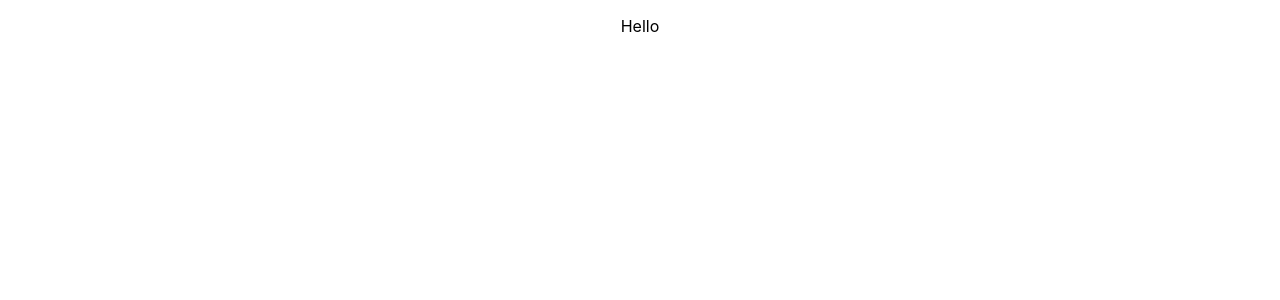
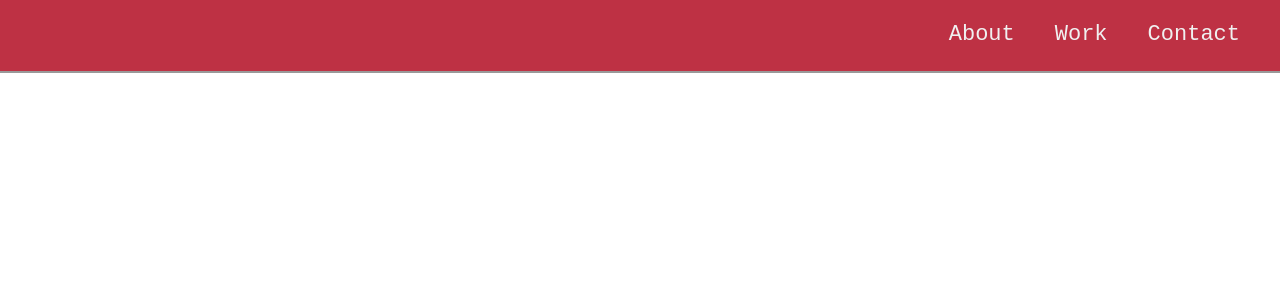
Before and after one commit to Esther-Yang/portfolio, a React (Create React App) app: page / in a window 1280 px wide. Shown: the top 300 px of the page. Built offline with nearby package versions, Linux system fonts and the light colour scheme.

Commit message:
Done Navbar component (js and css)

```diff
--- a/src/App.js
+++ b/src/App.js
@@ -1,8 +1,10 @@
-import './App.css';
+import "./App.css";
+import Navbar from "./components/Navbar";
 
 function App() {
   return (
     <div className="App">
+      <Navbar />
       <p> Hello </p>
     </div>
   );
--- /dev/null
+++ b/src/components/Navbar.js
@@ -0,0 +1,24 @@
+import { Fragment } from "react/cjs/react.production.min";
+import classes from "./Navbar.module.css";
+
+const Navbar = (props) => {
+  return (
+    <Fragment>
+      <nav id="navbar" className={classes.nav}>
+        <ul className={classes.navList}>
+          <li>
+            <a href="#welcome-section">About</a>
+          </li>
+          <li>
+            <a href="#projects">Work</a>
+          </li>
+          <li>
+            <a href="#contact">Contact</a>
+          </li>
+        </ul>
+      </nav>
+    </Fragment>
+  );
+};
+
+export default Navbar;
--- /dev/null
+++ b/src/components/Navbar.module.css
@@ -0,0 +1,36 @@
+.nav {
+  display: flex;
+  justify-content: flex-end;
+  position: fixed;
+  top: 0;
+  left: 0;
+  width: 100%;
+  background: var(--main-red);
+  box-shadow: 0 2px 0 rgba(0, 0, 0, 0.4);
+  z-index: 10;
+}
+
+.navList {
+  display: flex;
+  margin-right: 2rem;
+}
+
+@media (max-width: 28.75em) {
+  .nav {
+    justify-content: center;
+  }
+
+  .navList {
+    margin: 0 1rem;
+  }
+}
+
+.navList a {
+  display: block;
+  font-size: 2.2rem;
+  padding: 2rem;
+}
+
+.navList a:hover {
+  background: var(--main-blue);
+}
--- a/src/index.css
+++ b/src/index.css
@@ -1,13 +1,93 @@
-body {
-  margin: 0;
-  font-family: -apple-system, BlinkMacSystemFont, 'Segoe UI', 'Roboto', 'Oxygen',
-    'Ubuntu', 'Cantarell', 'Fira Sans', 'Droid Sans', 'Helvetica Neue',
-    sans-serif;
-  -webkit-font-smoothing: antialiased;
-  -moz-osx-font-smoothing: grayscale;
+/* Variables */
+
+:root {
+  --main-white: #f0f0f0;
+  --main-red: #be3144;
+  --main-blue: #45567d;
+  --main-gray: #303841;
 }
 
-code {
-  font-family: source-code-pro, Menlo, Monaco, Consolas, 'Courier New',
-    monospace;
+/* Reset */
+* {
+  margin: 0;
+  padding: 0;
 }
+
+*,
+*::before,
+*::after {
+  box-sizing: inherit;
+}
+
+html {
+  box-sizing: border-box;
+
+  /* Set font size for easy rem calculations
+   * default document font size = 16px, 1rem = 16px, 100% = 16px
+   * (100% / 16px) * 10 = 62.5%, 1rem = 10px, 62.5% = 10px
+  */
+  font-size: 62.5%;
+  scroll-behavior: smooth;
+}
+
+/* Media query */
+/* 1200px / 16px = 75em */
+@media (max-width: 75em) {
+  html {
+    font-size: 60%;
+  }
+}
+
+/* 980px / 16px = 61.25em */
+@media (max-width: 61.25em) {
+  html {
+    font-size: 58%;
+  }
+}
+
+/* 460px / 16px = 28.75em */
+@media (max-width: 28.75em) {
+  html {
+    font-size: 55%;
+  }
+}
+
+/* Base */
+body {
+  font-family:'Courier New', Courier, monospace;
+  /* font-family: "Poppins", sans-serif; */
+  font-size: 1.8rem; /* 18px */
+  font-weight: 400;
+  line-height: 1.4;
+  color: var(--main-white);
+}
+
+h1,
+h2 {
+  font-family:'Courier New', Courier, monospace;
+  /* font-family: "Raleway", sans-serif; */
+  font-weight: 700;
+  text-align: center;
+}
+
+h1 {
+  font-size: 6rem;
+}
+
+h2 {
+  font-size: 4.2rem;
+}
+
+ul {
+  list-style: none;
+}
+
+a {
+  text-decoration: none;
+  color: var(--main-white);
+}
+
+img {
+  display: block;
+  width: 100%;
+}
```
Also changed, not shown: public/index.html (+5 -2 lines).
